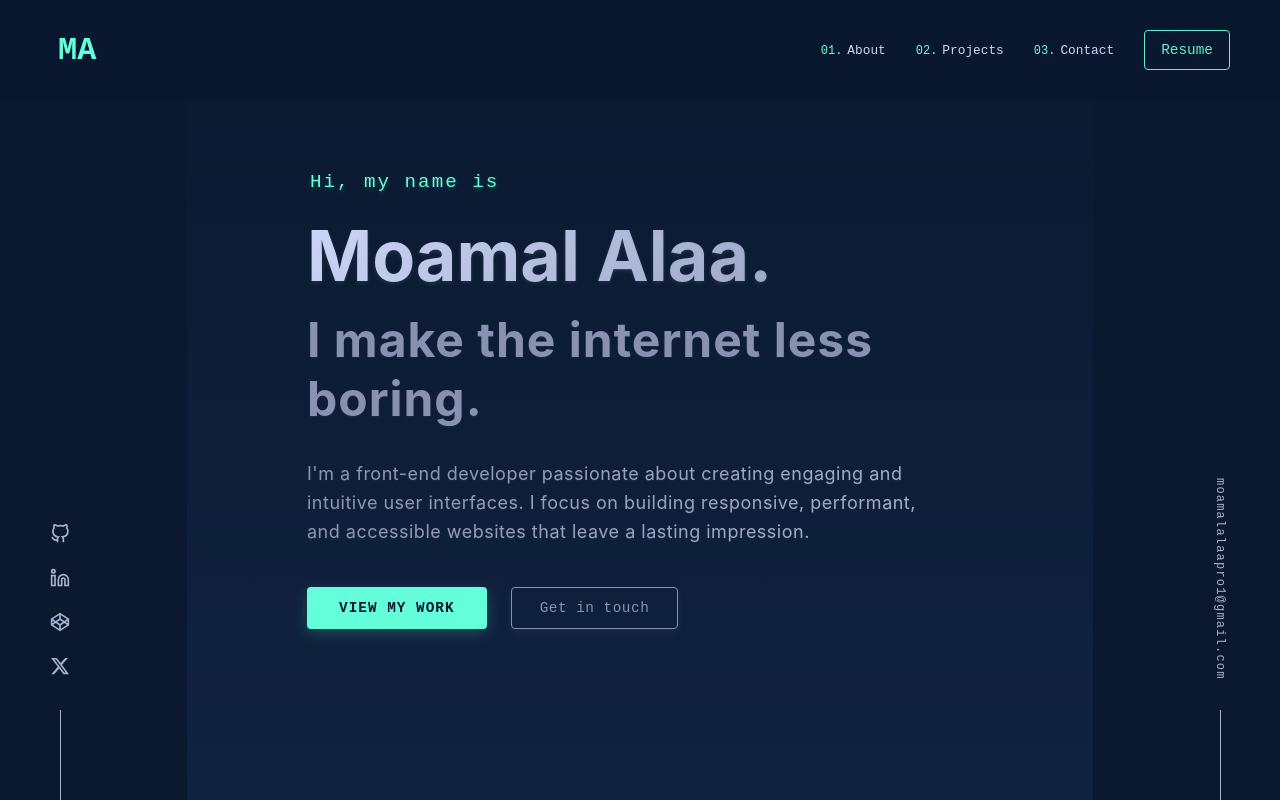
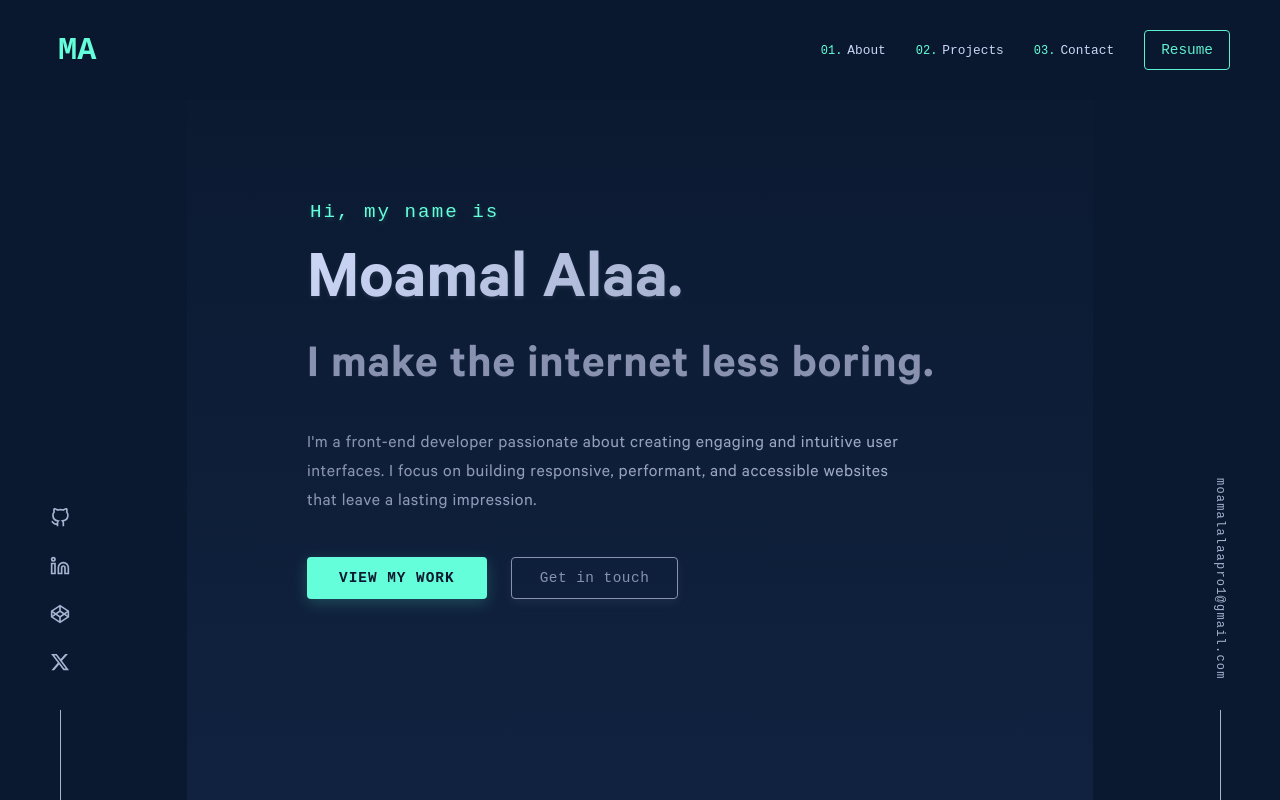
Before and after one commit to Moamal-2000/moamal-alaa, a Next.js app: page / in a window 1280 px wide. Built offline with nearby package versions, Linux system fonts and the light colour scheme.

Commit message:
add: define 'Calibre' and 'SFMono' font faces in fonts.css file

```diff
--- a/src/styles/fonts.css
+++ b/src/styles/fonts.css
@@ -0,0 +1,59 @@
+/* Calibre Font */
+
+@font-face {
+  font-family: "Calibre";
+  src: url('../fonts/Calibre/Calibre-Light.woff2') format('woff2');
+  font-weight: 300;
+  font-style: normal;
+  font-display: swap;
+}
+
+@font-face {
+  font-family: "Calibre";
+  src: url('../fonts/Calibre/Calibre-Regular.woff2') format('woff2');
+  font-weight: 400;
+  font-style: normal;
+  font-display: swap;
+}
+
+@font-face {
+  font-family: "Calibre";
+  src: url('../fonts/Calibre/Calibre-Medium.woff2') format('woff2');
+  font-weight: 500;
+  font-style: normal;
+  font-display: swap;
+}
+
+@font-face {
+  font-family: "Calibre";
+  src: url('../fonts/Calibre/Calibre-Semibold.woff2') format('woff2');
+  font-weight: 600;
+  font-style: normal;
+  font-display: swap;
+}
+
+/* SFMono Font */
+
+@font-face {
+  font-family: "ٍSF Mono";
+  src: url('../fonts/SFMono/SFMono-Regular.woff2') format('woff2');
+  font-weight: 400;
+  font-style: normal;
+  font-display: swap;
+}
+
+@font-face {
+  font-family: "ٍSF Mono";
+  src: url('../fonts/SFMono/SFMono-Medium.woff2') format('woff2');
+  font-weight: 500;
+  font-style: normal;
+  font-display: swap;
+}
+
+@font-face {
+  font-family: "ٍSF Mono";
+  src: url('../fonts/SFMono/SFMono-Semibold.woff2') format('woff2');
+  font-weight: 600;
+  font-style: normal;
+  font-display: swap;
+}
```
